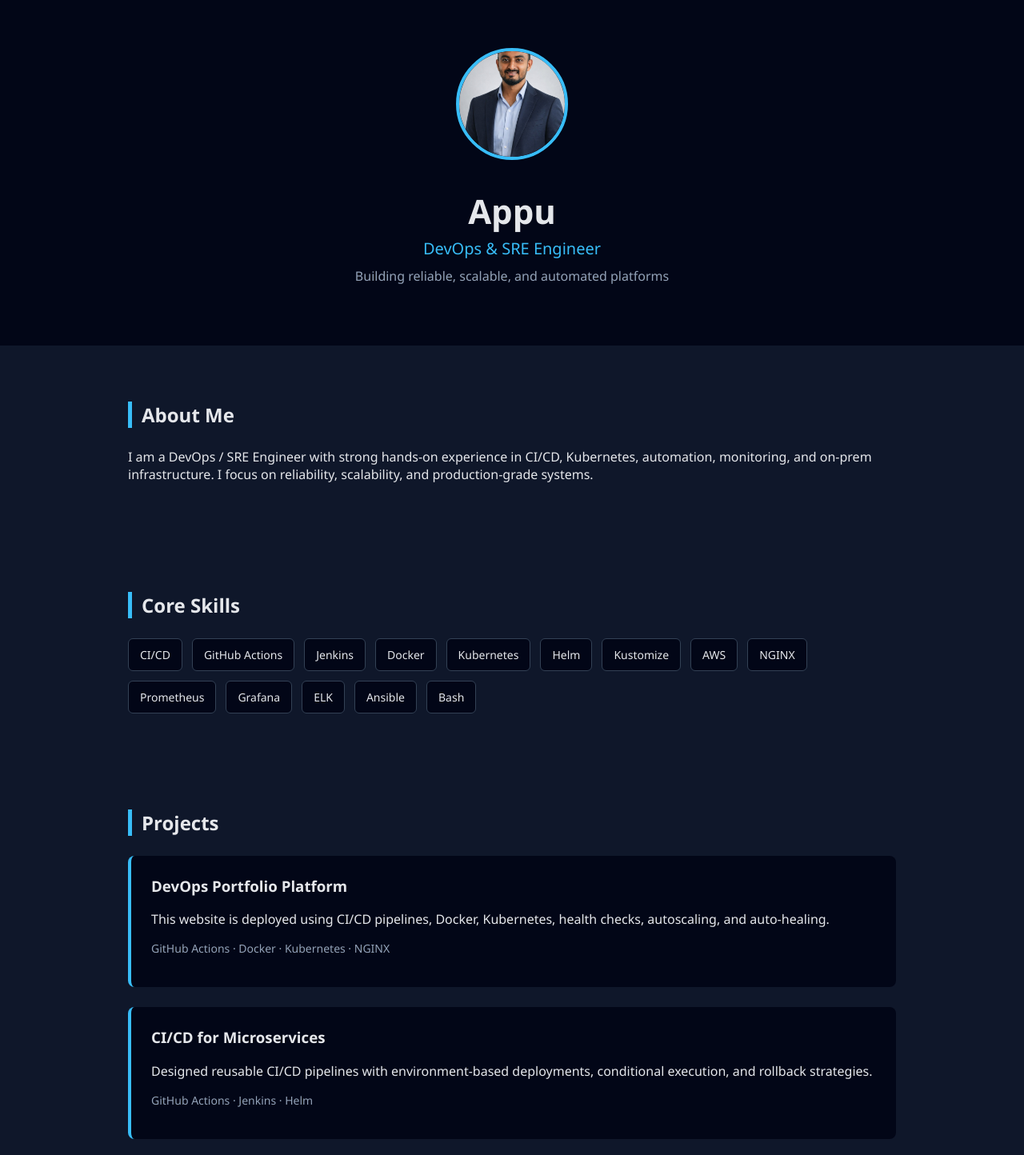
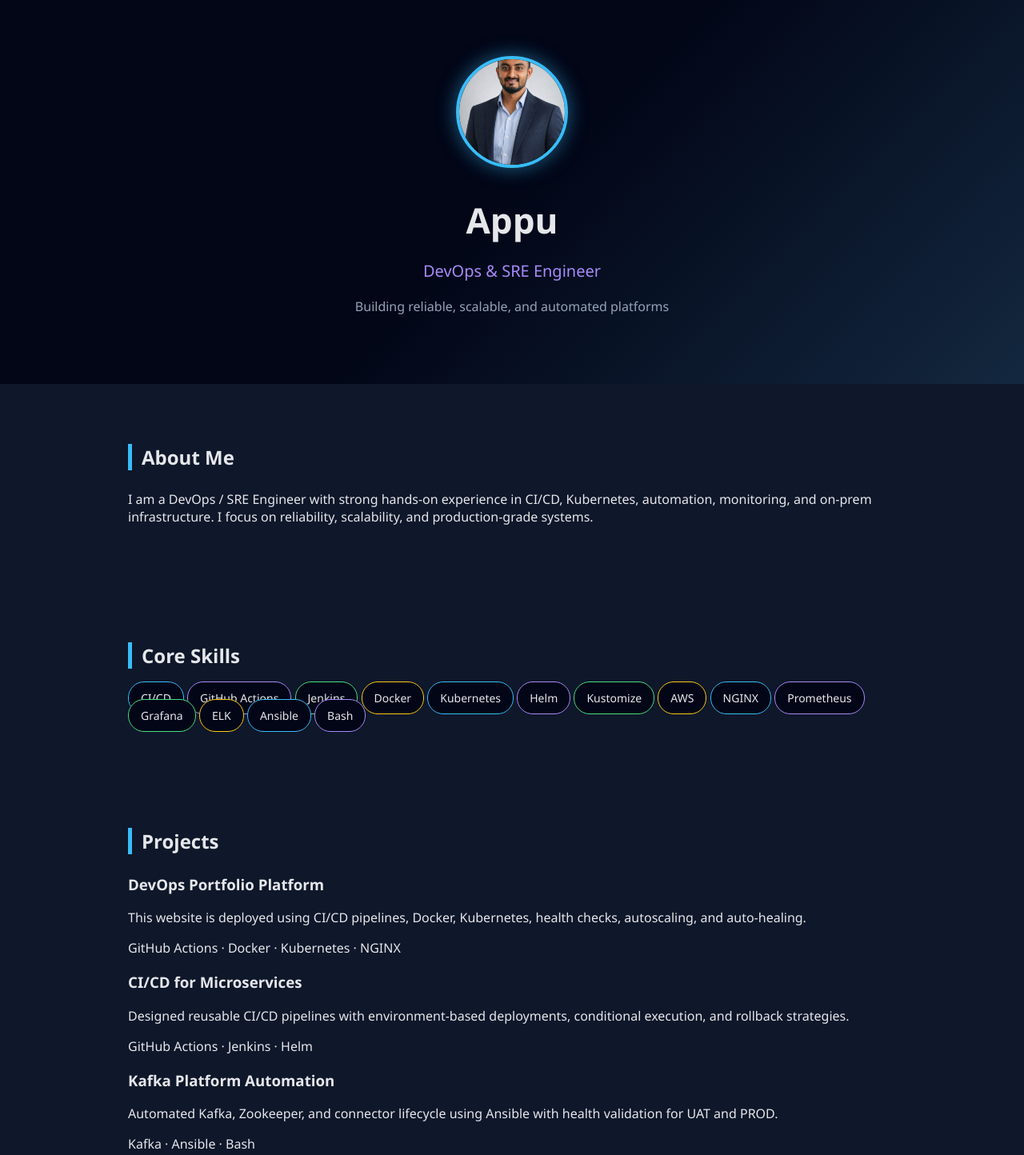
Before and after one commit to Appushreyas/appu-portfolio, a plain HTML site: page index.html in a window 1280 px wide. Shown: the top 1444 px of the page at 80% size. Drawn offline with Linux system fonts and the light colour scheme.

Commit message:
Update styles.css

```diff
--- a/styles.css
+++ b/styles.css
@@ -1,3 +1,16 @@
+:root {
+  --bg-main: #0f172a;
+  --bg-card: #020617;
+
+  --text-main: #e5e7eb;
+  --text-muted: #94a3b8;
+
+  --cyan: #38bdf8;
+  --purple: #a78bfa;
+  --green: #4ade80;
+  --amber: #facc15;
+}
+
 * {
   box-sizing: border-box;
 }
@@ -5,20 +18,20 @@
 body {
   margin: 0;
   font-family: "Segoe UI", Arial, sans-serif;
-  background: #0f172a;
-  color: #e5e7eb;
+  background: var(--bg-main);
+  color: var(--text-main);
 }
 
 /* HERO */
 .hero {
-  background: linear-gradient(135deg, #020617, #020617);
-  padding: 60px 20px;
+  background: linear-gradient(
+    135deg,
+    #020617,
+    #020617,
+    rgba(56, 189, 248, 0.1)
+  );
+  padding: 70px 20px;
   text-align: center;
-}
-
-.hero-content {
-  max-width: 900px;
-  margin: auto;
 }
 
 .profile-pic {
@@ -26,23 +39,23 @@
   height: 140px;
   border-radius: 50%;
   object-fit: cover;
-  border: 4px solid #38bdf8;
+  border: 4px solid var(--cyan);
+  box-shadow: 0 0 25px rgba(56, 189, 248, 0.5);
   margin-bottom: 20px;
 }
 
 .hero h1 {
   margin: 10px 0 5px;
-  font-size: 42px;
+  font-size: 44px;
 }
 
 .subtitle {
-  color: #38bdf8;
+  color: var(--purple);
   font-size: 20px;
-  margin: 0;
 }
 
 .tagline {
-  color: #94a3b8;
+  color: var(--text-muted);
   margin-top: 10px;
 }
 
@@ -50,57 +63,29 @@
 .container {
   max-width: 1000px;
   margin: auto;
-  padding: 50px 20px;
+  padding: 55px 20px;
 }
 
 h2 {
-  border-left: 5px solid #38bdf8;
+  border-left: 5px solid var(--cyan);
   padding-left: 12px;
   margin-bottom: 25px;
 }
 
 /* SKILLS */
-.skills-grid {
-  display: flex;
-  flex-wrap: wrap;
-  gap: 12px;
+.skills-grid span {
+  background: var(--bg-card);
+  padding: 10px 15px;
+  border-radius: 20px;
+  border: 1px solid #334155;
+  font-size: 14px;
+  color: var(--text-main);
+  transition: all 0.2s ease;
 }
 
-.skills-grid span {
-  background: #020617;
-  padding: 10px 14px;
-  border-radius: 6px;
-  border: 1px solid #334155;
-  font-size: 14px;
-}
+.skills-grid span:nth-child(4n+1) { border-color: var(--cyan); }
+.skills-grid span:nth-child(4n+2) { border-color: var(--purple); }
+.skills-grid span:nth-child(4n+3) { border-color: var(--green); }
+.skills-grid span:nth-child(4n+4) { border-color: var(--amber); }
 
-/* PROJECT CARDS */
-.card {
-  background: #020617;
-  padding: 25px;
-  border-radius: 8px;
-  margin-bottom: 25px;
-  border-left: 4px solid #38bdf8;
-}
-
-.card h3 {
-  margin-top: 0;
-}
-
-.tools {
-  color: #94a3b8;
-  font-size: 14px;
-}
-
-/* BUILD LIST */
-.build-list li {
-  margin-bottom: 10px;
-}
-
-/* FOOTER */
-footer {
-  background: #020617;
-  text-align: center;
-  padding: 20px;
-  color: #94a3b8;
-}
+.skills-grid sp
```
